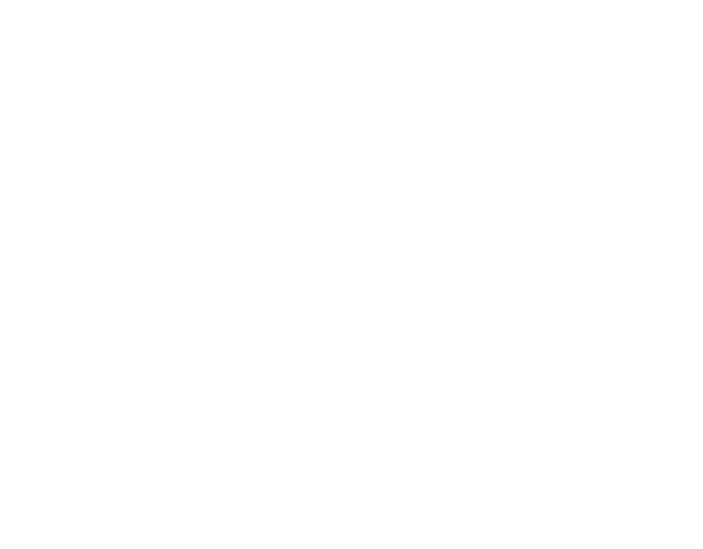
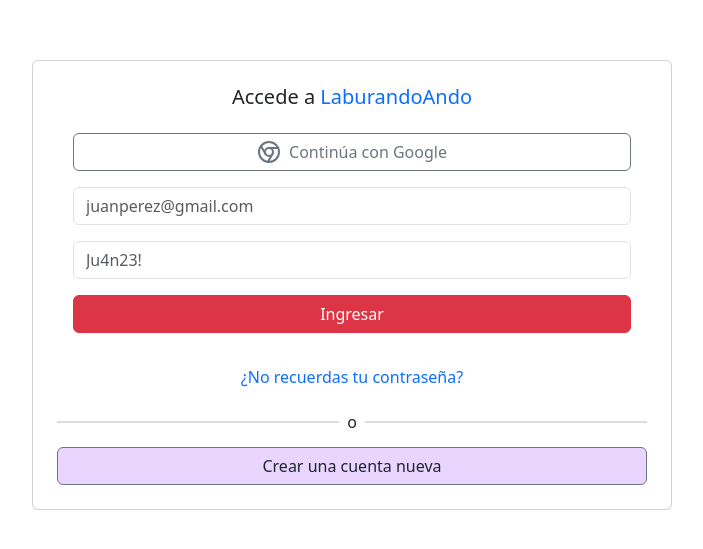
Before and after one commit to FranprzDev/LaburandoAndo, a React (Vite) app: page /login in a window 1280 px wide. Before the commit this address had no page. Shown: the part 115-664 px from the top of the page, without its empty margins (288-991 px from the left). Built offline with nearby package versions, Linux system fonts and the light colour scheme.

Commit message:
Add the LoginPage

```diff
--- a/src/App.css
+++ b/src/App.css
@@ -26,3 +26,16 @@
     background: radial-gradient(circle farthest-corner at 35% 90%, #fec564, transparent 50%), radial-gradient(circle farthest-corner at 0 140%, #fec564, transparent 50%), radial-gradient(ellipse farthest-corner at 0 -25%, #5258cf, transparent 50%), radial-gradient(ellipse farthest-corner at 20% -50%, #5258cf, transparent 50%), radial-gradient(ellipse farthest-corner at 100% 0, #893dc2, transparent 50%), radial-gradient(ellipse farthest-corner at 60% -20%, #893dc2, transparent 50%), radial-gradient(ellipse farthest-corner at 100% 100%, #d9317a, transparent), linear-gradient(#6559ca, #bc318f 30%, #e33f5f 50%, #f77638 70%, #fec66d 100%);
     color: white;
 }
+
+.btn-Registrarse {
+    background-color: #E9D5FF;
+}
+
+.btn-Registrarse:hover {
+    background-color: #D1B3FF;
+}
+
+.btn-LoginGoogle:hover {
+    background-color: #efeef0;
+    color: #000000;
+}
--- /dev/null
+++ b/src/pages/Login.jsx
@@ -0,0 +1,92 @@
+export default function Login() {
+  return (
+    <div className="d-flex flex-column align-items-center justify-content-center min-vh-100">
+        {/* TODO: Hay que esperar los otros commits con el footer & navbar así pueda centrar bien el login. */}
+      <div className="card w-50 max-w-sm p-4">
+        <div className="text-center">
+          <h5 className="card-title">
+            Accede a <span className="text-primary">LaburandoAndo</span>
+          </h5>
+        </div>
+        <div className="card-body">
+          <button className="btn btn-LoginGoogle btn-outline-secondary w-100 d-flex align-items-center justify-content-center">
+            <svg
+              xmlns="http://www.w3.org/2000/svg"
+              width="24"
+              height="24"
+              viewBox="0 0 24 24"
+              fill="none"
+              stroke="currentColor"
+              strokeWidth="2"
+              strokeLinecap="round"
+              strokeLinejoin="round"
+              className="me-2"
+            >
+              <circle cx="12" cy="12" r="10" />
+              <circle cx="12" cy="12" r="4" />
+              <line x1="21.17" x2="12" y1="8" y2="8" />
+              <line x1="3.95" x2="8.54" y1="6.06" y2="14" />
+              <line x1="10.88" x2="15.46" y1="21.94" y2="14" />
+            </svg>
+            Continúa con Google
+          </button>
+          <div className="text-center my-3">
+            <div className="mb-3">
+              <input
+                type="email"
+                className="form-control"
+                placeholder="juanperez@gmail.com"
+              />
+            </div>
+            <div className="mb-3">
+              <input
+                type="password"
+                className="form-control"
+                placeholder="Ju4n23!"
+              />
+            </div>
+            <button className="btn btn-danger w-100 mb-3">Ingresar</button>
+          </div>
+          <div className="text-center">
+            <a href="#" className="text-primary text-decoration-none">
+              ¿No recuerdas tu contraseña?
+            </a>
+          </div>
+        </div>
+        <div className="d-flex align-items-center w-100">
+          <hr className="flex-grow-1 border border-secondary border-1" />
+          <span className="mx-2">o</span>
+          <hr className="flex-grow-1 border border-secondary border-1" />
+        </div>
+        <div className="text-center">
+          <button className="btn btn-outline-secondary btn-Registrarse w-100 mt-2 text-dark">
+            Crear una cuenta nueva
+          </button>
+        </div>
+      </div>
+    </div>
+  );
+}
+
+function ChromeIcon(props) {
+  return (
+    <svg
+      {...props}
+      xmlns="http://www.w3.org/2000/svg"
+      width="24"
+      height="24"
+      viewBox="0 0 24 24"
+      fill="none"
+      stroke="currentColor"
+      strokeWidth="2"
+      strokeLinecap="round"
+      strokeLinejoin="round"
+    >
+      <circle cx="12" cy="12" r="10" />
+      <circle cx="12" cy="12" r="4" />
+      <line x1="21.17" x2="12" y1="8" y2="8" />
+      <line x1="3.95" x2="8.54" y1="6.06" y2="14" />
+      <line x1="10.88" x2="15.46" y1="21.94" y2="14" />
+    </svg>
+  );
+}
--- a/src/router/AppRouter.jsx
+++ b/src/router/AppRouter.jsx
@@ -6,6 +6,7 @@ import Footer from '../components/Footer'
 import RegistroPasoUno from '../components/RegistroPasoUno'
 import PerfilLayout from "../components/PerfilLayout";
 import MainLayout from "../components/MainLayout";
+import Login from '../pages/Login'
 
 const AppRouter = () => {
   return (
@@ -27,6 +28,7 @@ const AppRouter = () => {
           }
         />
         <Route path='/registropasouno' element={<RegistroPasoUno></RegistroPasoUno>}/>
+        <Route path='/login' element={<Login></Login>}/>
       </Routes>
     </BrowserRouter>
   );
```
